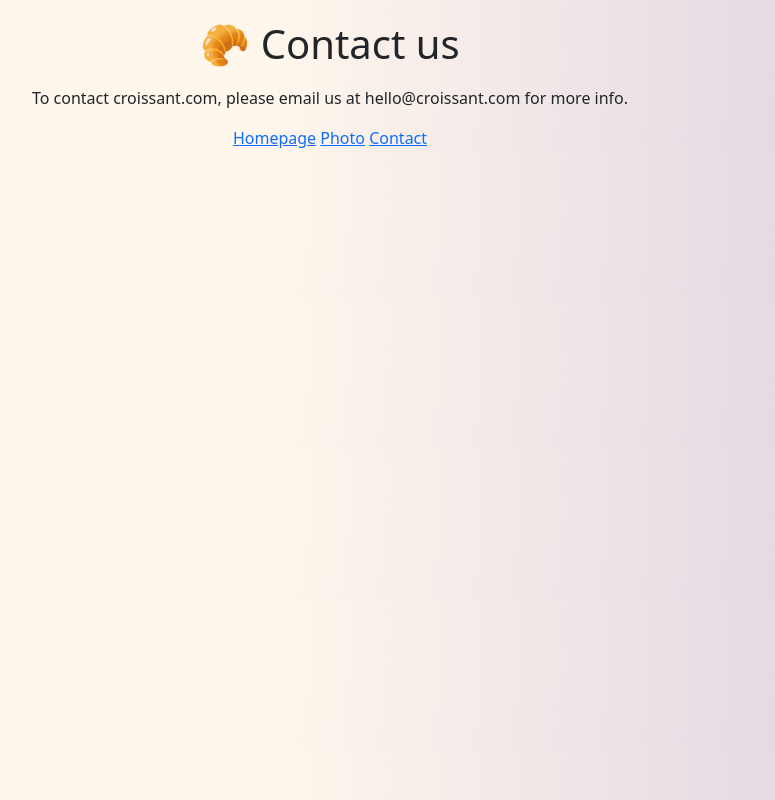
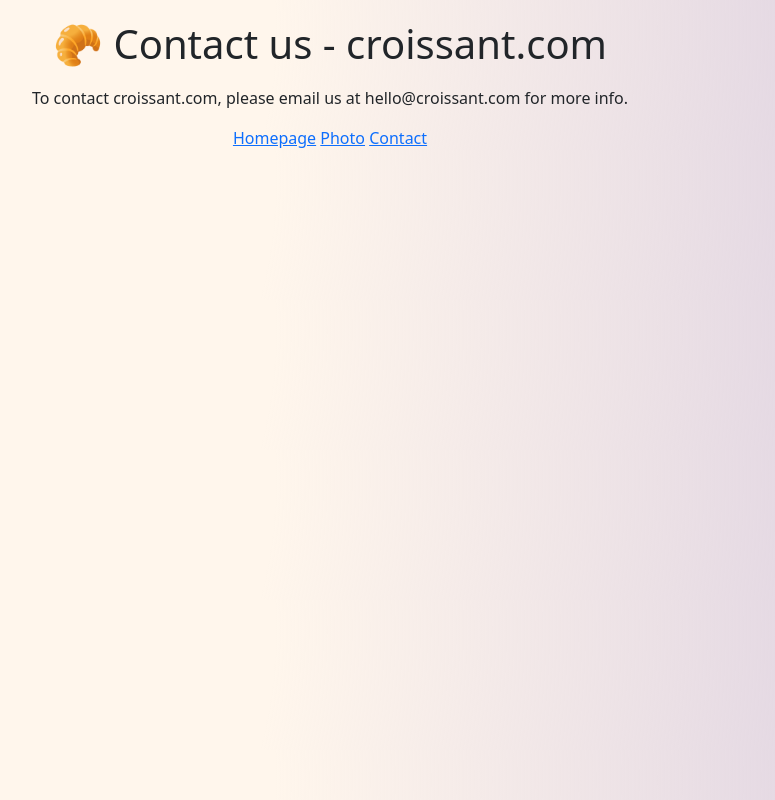
Before and after one commit to AissataAbby/croissant-website, a plain HTML site: page contact.html in a window 1280 px wide. Shown: the whole page, without its empty margins (310-1085 px from the left). Drawn offline with nearby package versions, Linux system fonts and the light colour scheme.

Commit message:
update seo with croissant.com in H1

```diff
--- a/contact.html
+++ b/contact.html
@@ -22,7 +22,7 @@
     <title>Contact croissant.com</title>
   </head>
   <body>
-    <h1>🥐 Contact us</h1>
+    <h1>🥐 Contact us - croissant.com</h1>
     <p>
       To contact croissant.com, please email us at hello@croissant.com for more
       info.
```
